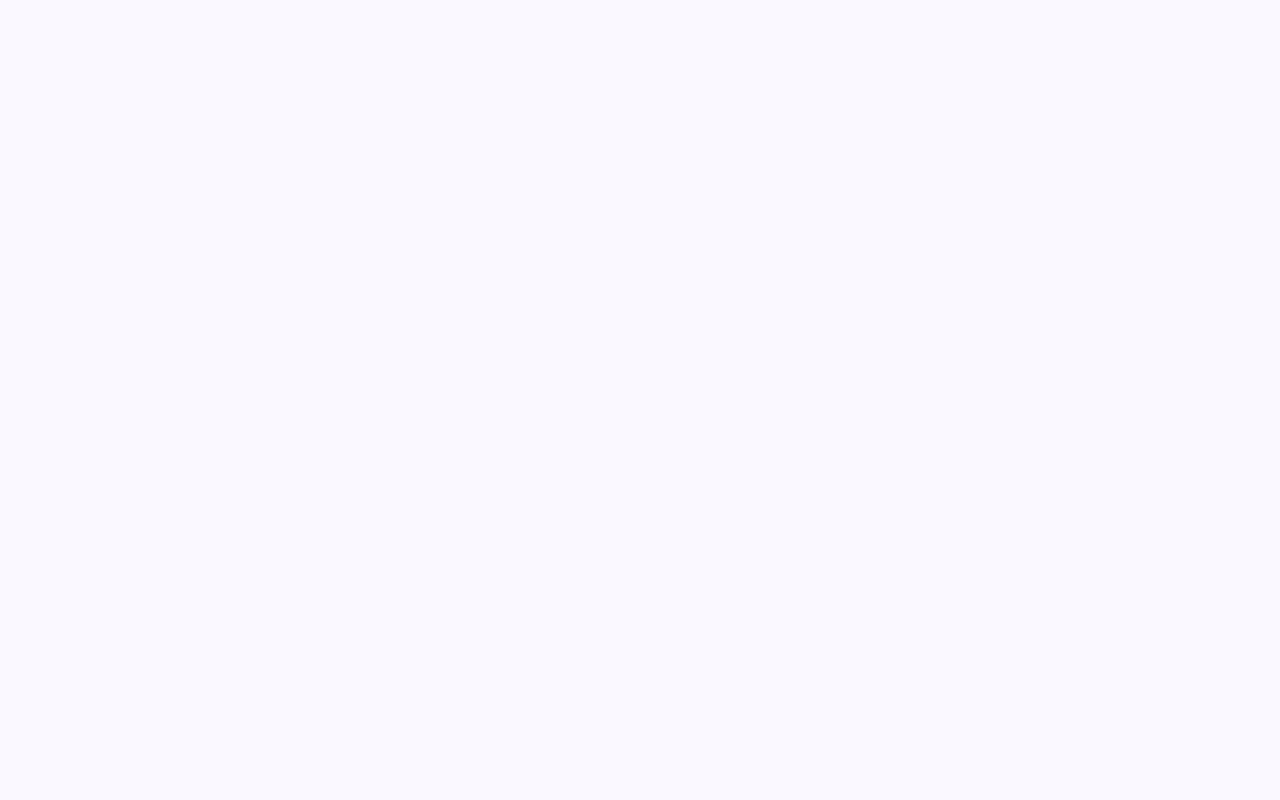
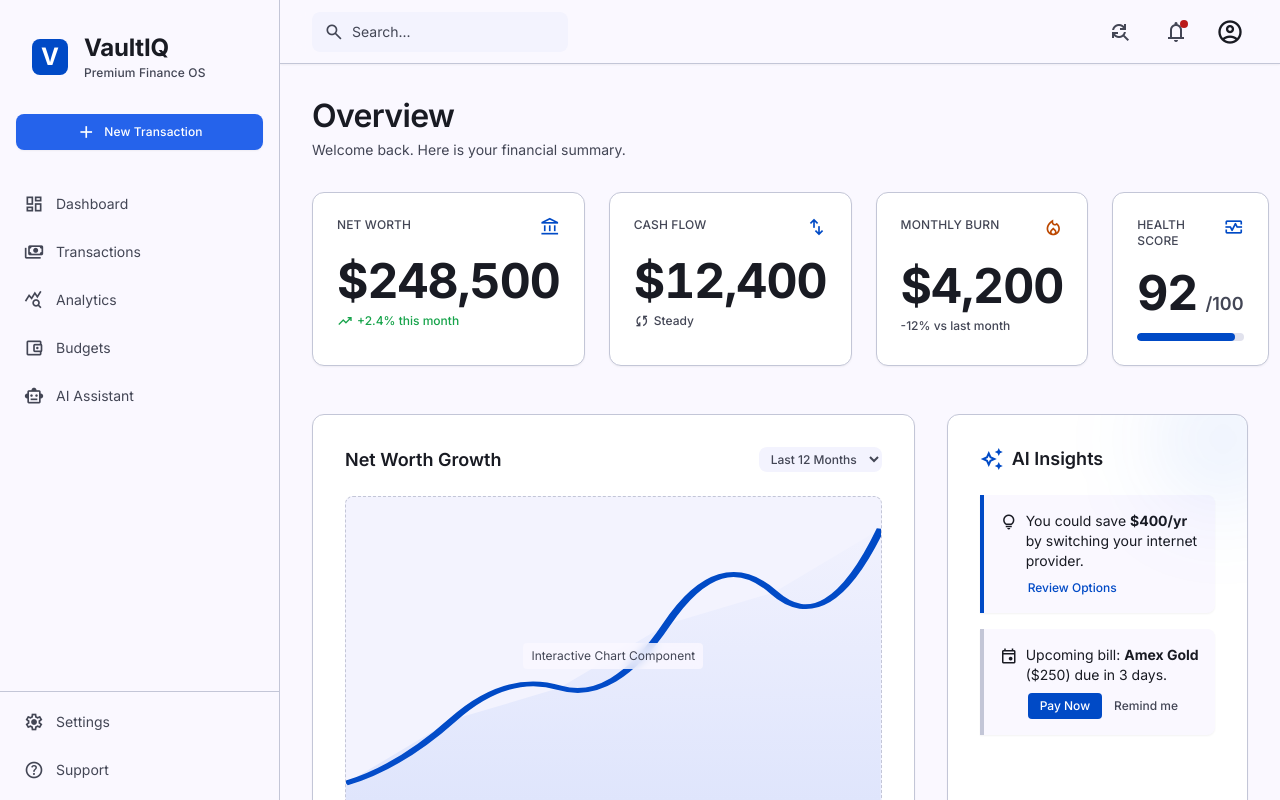
Before and after one commit to vibhu-4444/VaultIQ, a Next.js app: page / in a window 1280 px wide. Before the commit this address had no page. Shown: the top 800 px of the page. Built offline with nearby package versions, Linux system fonts and the light colour scheme.

Commit message:
feat: add application constants and configuration mappings for categories, navigation, and account types

```diff
--- a/src/app/(dashboard)/page.tsx
+++ b/src/app/(dashboard)/page.tsx
@@ -1,5 +1,4 @@
-import { redirect } from 'next/navigation';
-
-export default function DashboardIndex() {
-  redirect('/dashboard');
-}
+// This route group does not have a root page.
+// The dashboard is served from /dashboard via (dashboard)/dashboard/page.tsx
+// The root / is handled by (landing)/page.tsx
+export { default } from './dashboard/page';
--- a/src/lib/constants.ts
+++ b/src/lib/constants.ts
@@ -36,7 +36,7 @@ export const DEFAULT_CATEGORIES = [
  * Icons use Google Material Symbols names.
  */
 export const NAV_ITEMS = [
-  { label: 'Dashboard', href: '/', icon: 'dashboard' },
+  { label: 'Dashboard', href: '/dashboard', icon: 'dashboard' },
   { label: 'Transactions', href: '/transactions', icon: 'payments' },
   { label: 'Analytics', href: '/analytics', icon: 'query_stats' },
   { label: 'Budgets', href: '/budgets', icon: 'account_balance_wallet' },
```
